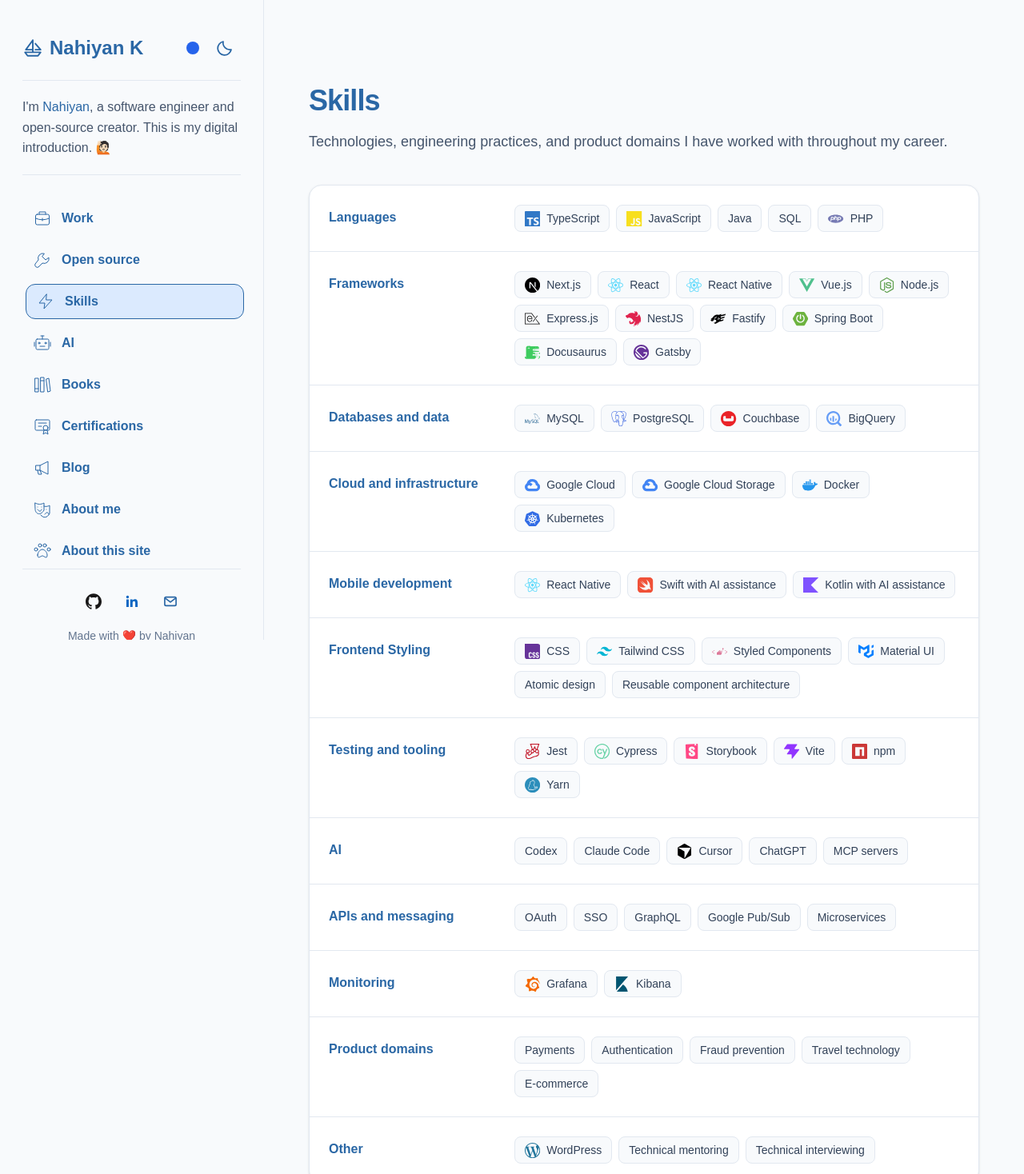
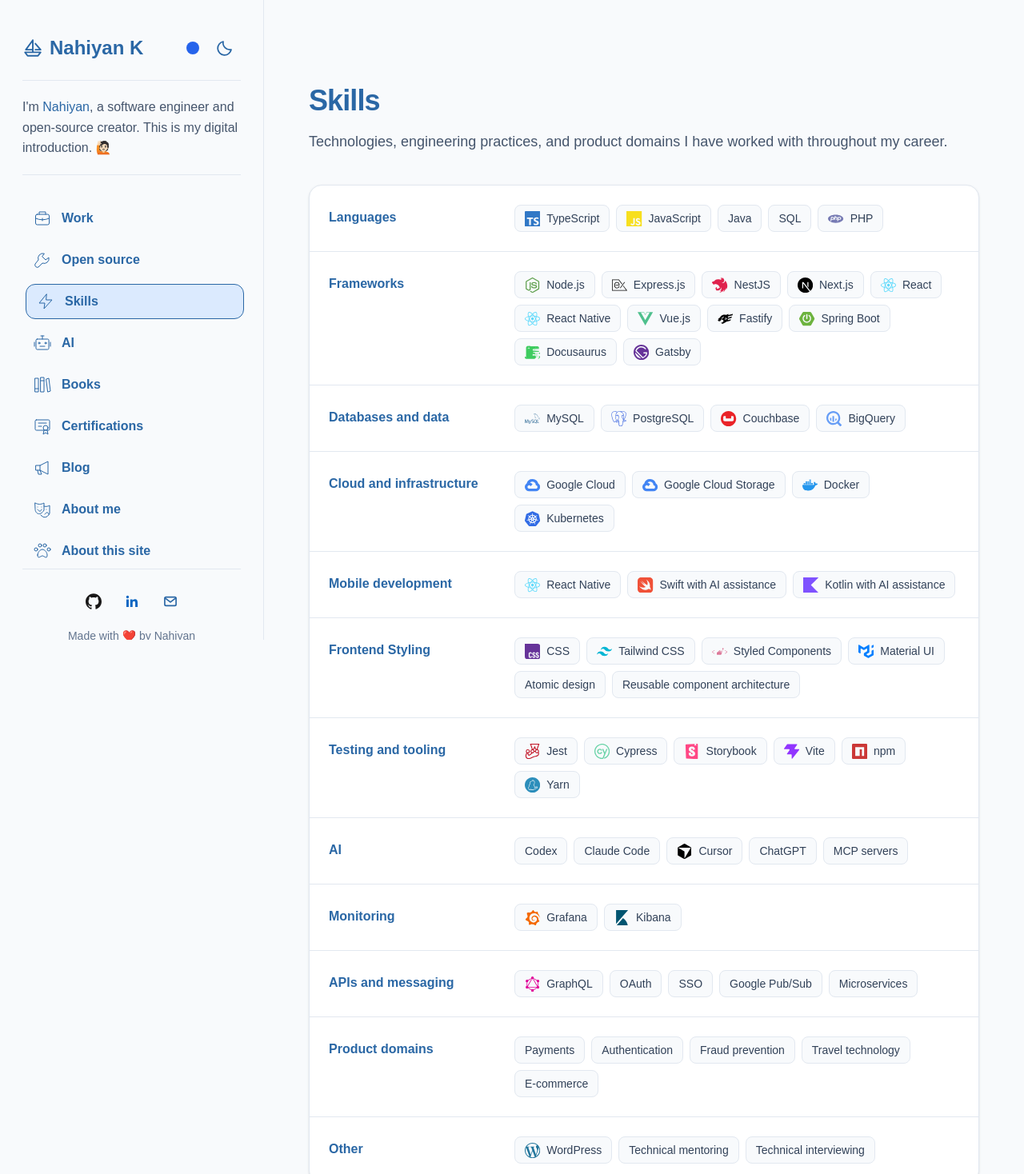
Before and after one commit to ayonious/oyon-portfolio, a Next.js app: page /skills in a window 1280 px wide. Shown: the top 1468 px of the page at 80% size. Built offline with nearby package versions, Linux system fonts and the light colour scheme.

Commit message:
chore: reorder framework skills and add GraphQL icon (#55)

```diff
--- a/components/BrandIcon.tsx
+++ b/components/BrandIcon.tsx
@@ -55,6 +55,7 @@
   siGooglebigquery,
   siGooglecloud,
   siGrafana,
+  siGraphql,
   siJest,
   siJavascript,
   siKibana,
@@ -140,6 +141,7 @@
   "Google Cloud": siGooglecloud,
   "Google Cloud Storage": siGooglecloud,
   Grafana: siGrafana,
+  GraphQL: siGraphql,
   Jest: siJest,
   "Jest and Testing Library": siJest,
   JavaScript: siJavascript,
--- a/config/skills.ts
+++ b/config/skills.ts
@@ -5,7 +5,7 @@
   },
   {
     title: "Frameworks",
-    skills: ["Next.js", "React", "React Native", "Vue.js", "Node.js", "Express.js", "NestJS", "Fastify", "Spring Boot", "Docusaurus", "Gatsby"],
+    skills: ["Node.js", "Express.js", "NestJS", "Next.js", "React", "React Native", "Vue.js", "Fastify", "Spring Boot", "Docusaurus", "Gatsby"],
   },
   {
     title: "Databases and data",
@@ -32,12 +32,12 @@
     skills: ["Codex", "Claude Code", "Cursor", "ChatGPT", "MCP servers"],
   },
   {
-    title: "APIs and messaging",
-    skills: ["OAuth", "SSO", "GraphQL", "Google Pub/Sub", "Microservices"],
+    title: "Monitoring",
+    skills: ["Grafana", "Kibana"],
   },
   {
-    title: "Monitoring",
-    skills: ["Grafana", "Kibana"],
+    title: "APIs and messaging",
+    skills: ["GraphQL", "OAuth", "SSO", "Google Pub/Sub", "Microservices"],
   },
   {
     title: "Product domains",
```
